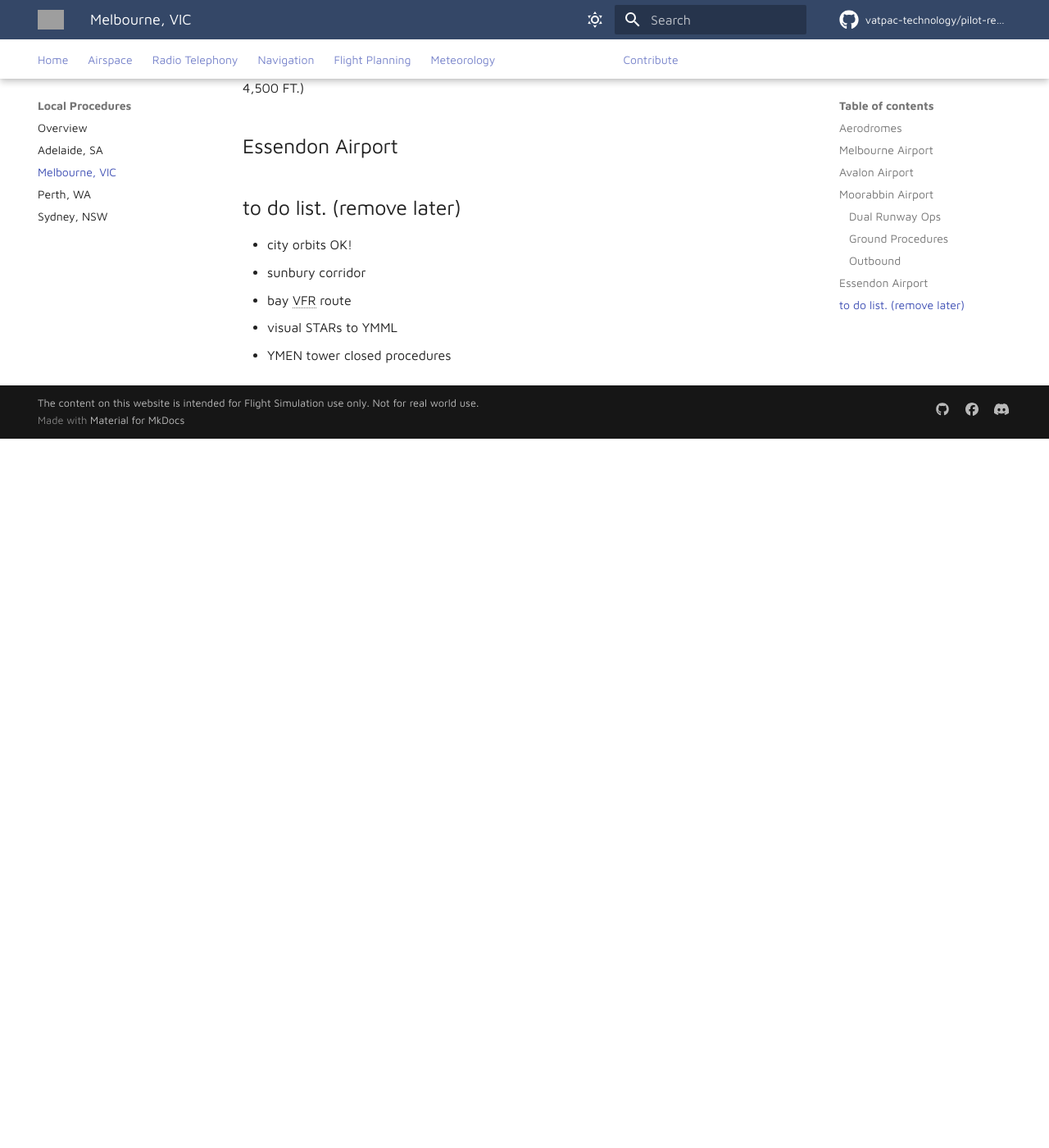
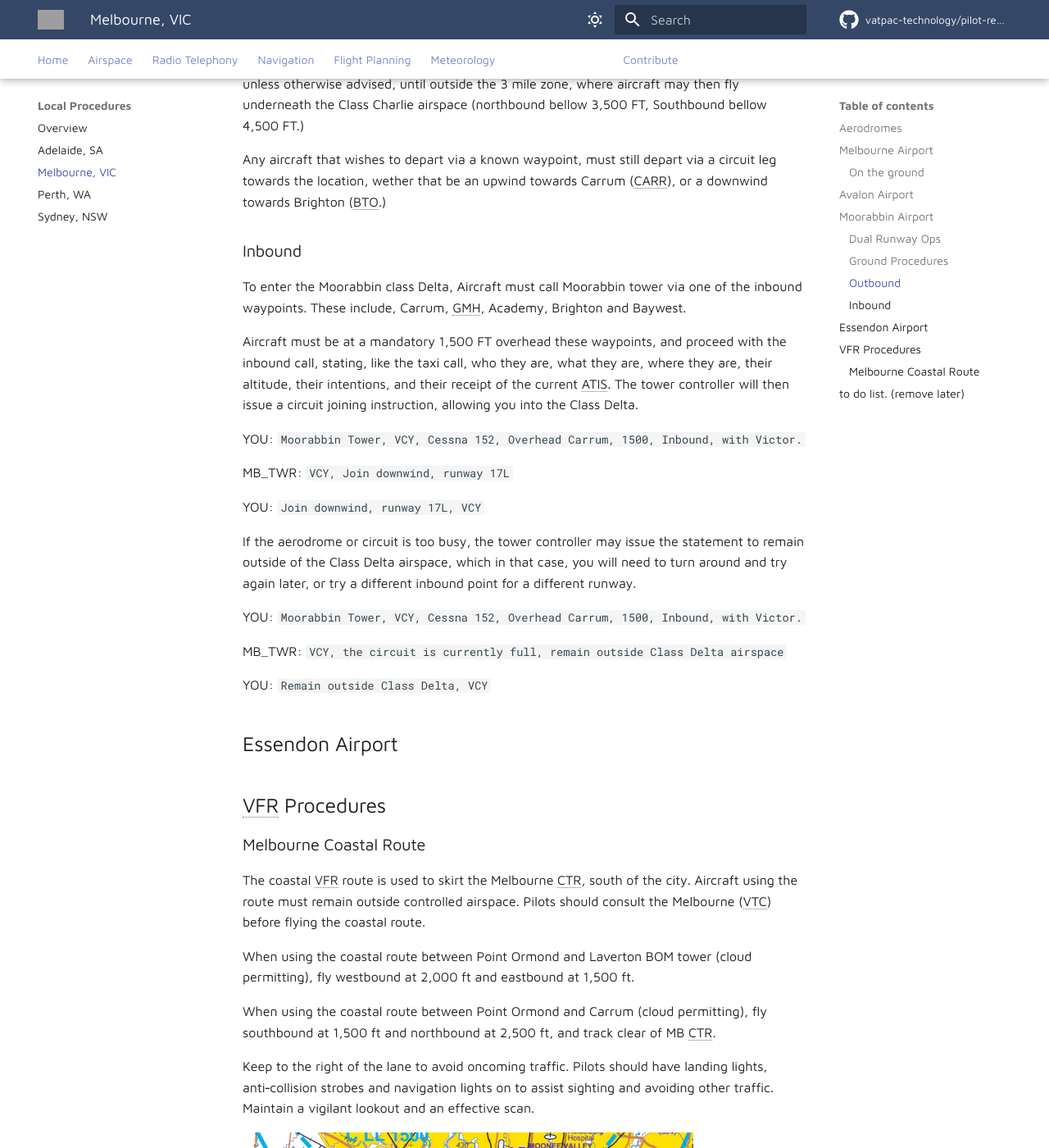
Before and after one commit to vatpac-technology/pilot-resources, an MkDocs documentation site: the page built from docs/local-procedures/melbourne.md, in a window 1280 px wide and 1400 px high, scrolled down 2172 px. Shown: the whole window at 82% size. Built offline with MkDocs 1.6.1 and Material for MkDocs 9.7.7, drawn with Linux system fonts in a browser that asks for light colours; comment, search, counter and statistics services are not loaded; before the commit the page ends 2707 px from its top, so only the background shows below that; some of the changed text lies outside the part shown; grey boxes are pictures that could not be loaded.

Commit message:
Updated VFR Procedures Costal Route

```diff
--- a/docs/local-procedures/melbourne.md
+++ b/docs/local-procedures/melbourne.md
@@ -13,7 +13,9 @@
 | Moorabbin | Class D | YMMB |
 
 ## Melbourne Airport
-Melbourne (Tullemarine) Airport is the second busiest aerodrome in Australia. Melbourne runs
+### On the ground
+
+Melbourne Airport runs 2 runways, that being runway 16/34, and runway 27/09.
 
 ## Avalon Airport
 
@@ -35,10 +37,33 @@ MB_GND: `VCY, ground, taxi holding point Golf 2 runway 17R`
 
 Although at first slightly daunting, Moorabbin's taxiways can be easily learned, and as the saying goes, if you can taxi at Moorabbin, you can taxi anywhere.
 
-![alt text](picture3.png)
+![alt text](picture3-1.png)
 
 ### Outbound
 Departing Moorabbin, you will always depart initially via a leg of the circuit, wether that be upwind, crosswind or downwind. Aircraft departing Moorabin should maintain 2000 feet unless otherwise advised, until outside the 3 mile zone, where aircraft may then fly underneath the Class Charlie airspace (northbound bellow 3,500 FT, Southbound bellow 4,500 FT.)
+
+Any aircraft that wishes to depart via a known waypoint, must still depart via a circuit leg towards the location, wether that be an upwind towards Carrum (CARR), or a downwind towards Brighton (BTO.)
+
+
+
+### Inbound
+To enter the Moorabbin class Delta, Aircraft must call Moorabbin tower via one of the inbound waypoints. These include, Carrum, GMH, Academy, Brighton and Baywest.
+
+Aircraft must be at a mandatory 1,500 FT overhead these waypoints, and proceed with the inbound call, stating, like the taxi call, who they are, what they are, where they are, their altitude, their intentions, and their receipt of the current ATIS. The tower controller will then issue a circuit joining instruction, allowing you into the Class Delta.
+
+YOU: `Moorabbin Tower, VCY, Cessna 152, Overhead Carrum, 1500, Inbound, with Victor.`
+
+MB_TWR: `VCY, Join downwind, runway 17L`
+
+YOU: `Join downwind, runway 17L, VCY`
+
+If the aerodrome or circuit is too busy, the tower controller may issue the statement to remain outside of the Class Delta airspace, which in that case, you will need to turn around and try again later, or try a different inbound point for a different runway.
+
+YOU: `Moorabbin Tower, VCY, Cessna 152, Overhead Carrum, 1500, Inbound, with Victor.`
+
+MB_TWR: `VCY, the circuit is currently full, remain outside Class Delta airspace`
+
+YOU: `Remain outside Class Delta, VCY`
 
 
 
@@ -46,7 +71,23 @@ Departing Moorabbin, you will always depart initially via a leg of the circuit,
 
 
 
+## VFR Procedures
+### Melbourne Coastal Route
+The coastal VFR route is used to skirt the Melbourne CTR, south of the city. Aircraft using the route
+must remain outside controlled airspace. Pilots should consult the Melbourne (VTC) before flying
+the coastal route.
 
+When using the coastal route between Point Ormond and Laverton BOM tower (cloud permitting),
+fly westbound at 2,000 ft and eastbound at 1,500 ft.
+
+When using the coastal route between Point Ormond and Carrum (cloud permitting), fly
+southbound at 1,500 ft and northbound at 2,500 ft, and track clear of MB CTR.
+
+Keep to the right of the lane to avoid oncoming traffic. Pilots should have landing lights,
+anti‑collision strobes and navigation lights on to assist sighting and avoiding other traffic. Maintain
+a vigilant lookout and an effective scan.
+
+![alt text](image.png)
 
 
 
```
Also changed, not shown: docs/local-procedures/image.png (added), docs/local-procedures/picture3-1.png (added).
